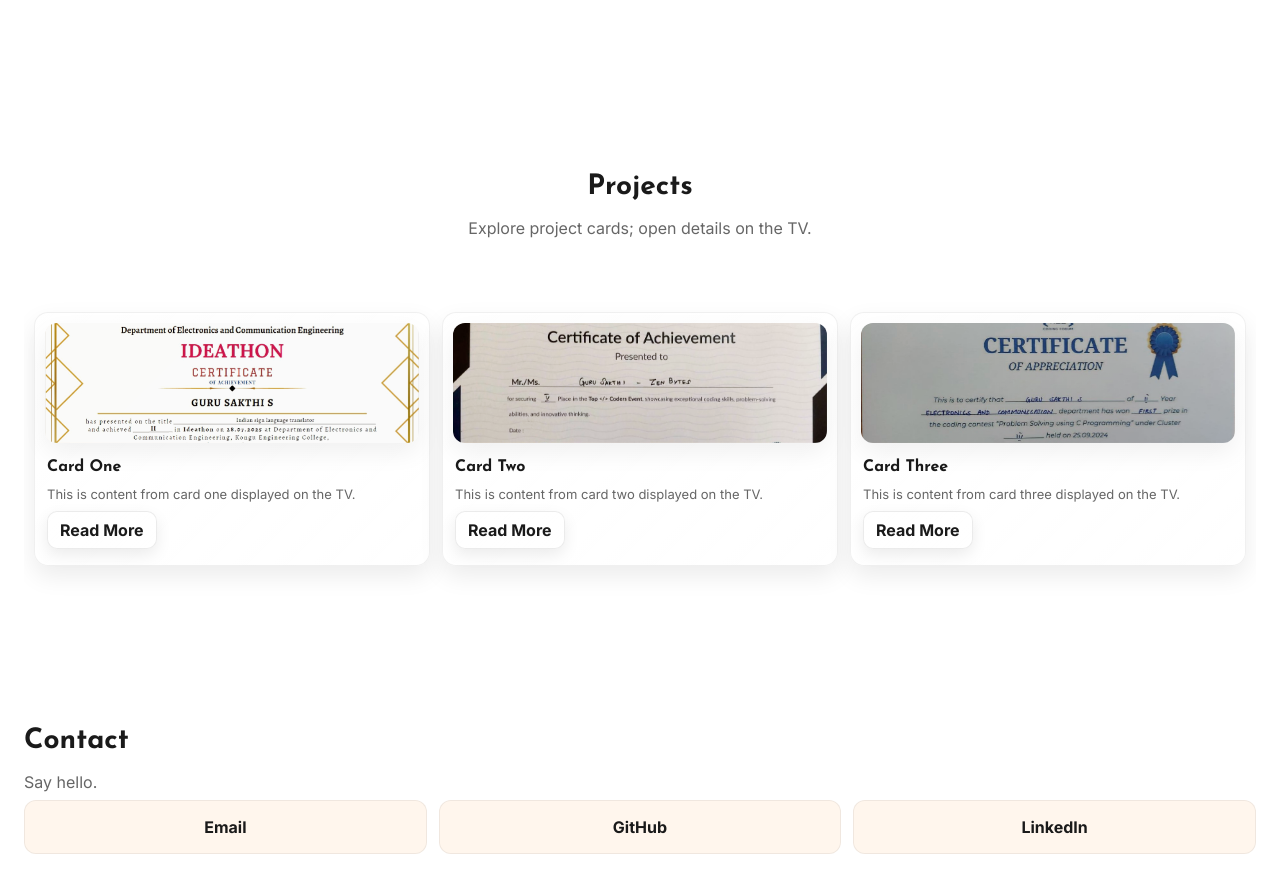
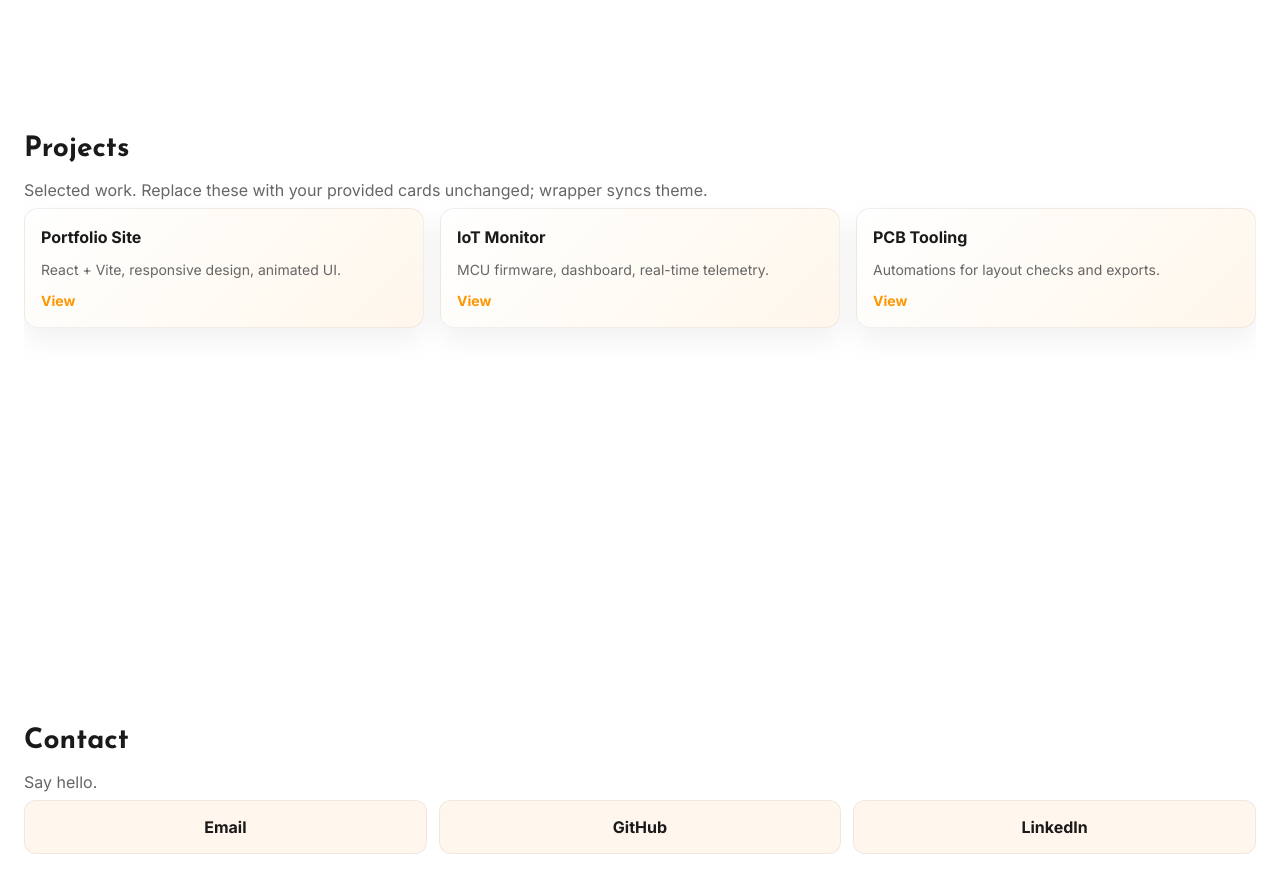
Before and after one commit to GSak29/Portfolio, a React (Vite) app: page /works in a window 1280 px wide. Shown: the part 2520-3412 px from the top of the page. Built offline with nearby package versions, Linux system fonts and the light colour scheme.

Commit message:
Made Some stage after removing the tv popup

```diff
--- a/src/pages/data/AchievementsData.ts
+++ /dev/null
@@ -1,27 +0,0 @@
-export interface Achievement {
-  title: string;
-  desc: string;
-  image: string;
-  gradient: string;
-}
-
-export const achievements: Achievement[] = [
-  {
-    title: "Card One",
-    desc: "This is content from card one displayed on the TV.",
-    image: "src/assets/achievement/ideathon.jpeg",
-    gradient: "from-blue-500 to-blue-600",
-  },
-  {
-    title: "Card Two",
-    desc: "This is content from card two displayed on the TV.",
-    image: "src/assets/achievement/ebox.jpeg",
-    gradient: "from-purple-500 to-pink-500",
-  },
-  {
-    title: "Card Three",
-    desc: "This is content from card three displayed on the TV.",
-    image: "src/assets/achievement/coding forum.jpeg",
-    gradient: "from-green-500 to-emerald-500",
-  },
-];
--- a/src/pages/sections/Projects.tsx
+++ b/src/pages/sections/Projects.tsx
@@ -1,84 +1,27 @@
-import { useState } from "react";
-import "../styles/Achievements.css";
-import { achievements } from "../data/AchievementsData";
-
 export default function Projects() {
-  const [isOpen, setIsOpen] = useState(false);
-  const [index, setIndex] = useState(0);
-
-  const openTV = (i: number) => {
-    setIndex(i);
-    setIsOpen(true);
-  };
-
-  const closeTV = () => setIsOpen(false);
-
-  const next = () =>
-    setIndex((prev) => (prev + 1) % achievements.length);
-
-  const prev = () =>
-    setIndex((prev) => (prev - 1 + achievements.length) % achievements.length);
-
-  const current = achievements[index];
-
   return (
     <div id="projects" className="section">
-      <div className="section-header section-header--center">
+      <div className="section-header">
         <h2 className="section-title">Projects</h2>
-        <p className="section-desc">Explore project cards; open details on the TV.</p>
+        <p className="section-desc">Selected work. Replace these with your provided cards unchanged; wrapper syncs theme.</p>
       </div>
-
-      <section className="ach-grid">
-        {achievements.map((item, i) => (
-          <article
-            key={i}
-            className="ach-card"
-            style={{ ["--card-accent" as any]: "rgba(255,149,0,0.18)" }}
-          >
-            <div className="ach-hero">
-              <img className="ach-img" src={item.image} alt={item.title} />
-              <span className="ach-grade" />
-            </div>
-            <div className="ach-content">
-              <h2 className="ach-title">{item.title}</h2>
-              <p className="ach-desc">{item.desc}</p>
-              <button
-                onClick={() => openTV(i)}
-                className="ach-btn"
-              >
-                Read More
-              </button>
-            </div>
-          </article>
-        ))}
-      </section>
-
-      {isOpen && (
-        <section className="overlay">
-          <div className="tv-container">
-            <div className="tv-screen">
-              <div className="static" />
-
-              <div className="tv-content">
-                <div
-                  className="tv-image"
-                  style={{ backgroundImage: `url("${current.image}")` }}
-                />
-                <div className="tv-text">
-                  <h2>{current.title}</h2>
-                  <p>{current.desc}</p>
-                </div>
-              </div>
-            </div>
-
-            <div className="tv-controls">
-              <button className="tv-btn" onClick={prev}>⏮</button>
-              <button className="tv-btn power-btn" onClick={closeTV}>⏻</button>
-              <button className="tv-btn" onClick={next}>⏭</button>
-            </div>
-          </div>
-        </section>
-      )}
+      <div className="card-grid">
+        <div className="section-card project-card">
+          <div className="card-title">Portfolio Site</div>
+          <div className="card-desc">React + Vite, responsive design, animated UI.</div>
+          <a className="card-link" href="#">View</a>
+        </div>
+        <div className="section-card project-card">
+          <div className="card-title">IoT Monitor</div>
+          <div className="card-desc">MCU firmware, dashboard, real-time telemetry.</div>
+          <a className="card-link" href="#">View</a>
+        </div>
+        <div className="section-card project-card">
+          <div className="card-title">PCB Tooling</div>
+          <div className="card-desc">Automations for layout checks and exports.</div>
+          <a className="card-link" href="#">View</a>
+        </div>
+      </div>
     </div>
-  );
+  )
 }
--- a/src/pages/styles/Achievements.css
+++ /dev/null
@@ -1,68 +0,0 @@
-/* TV overlay */
-.overlay { position: fixed; inset: 0; background: transparent; display: flex; align-items: center; justify-content: center; z-index: 9999; }
-
-/* TV container */
-.tv-container {
-  display: flex;
-  flex-direction: column;
-  align-items: center;
-  animation: zoomIn 0.3s ease;
-}
-
-/* TV screen */
-.tv-screen { position: relative; width: min(520px, 88vw); height: calc(min(520px, 88vw) * 0.72); background: linear-gradient(180deg, #151618, #2e3035); border: 10px solid #333; border-radius: 14px; box-shadow: 0 20px 40px rgba(0,0,0,0.35), inset 0 0 28px rgba(255,255,255,0.08); overflow: hidden; padding: 10px; color: white; }
-
-/* Static effect */
-.static { display: none; }
-
-.tv-content { position: relative; z-index: 2; height: 100%; display: grid; grid-template-rows: 1fr auto; background: #000; border-radius: 12px; box-shadow: inset 0 0 36px rgba(255,255,255,0.06); overflow: hidden; }
-
-.tv-image { position: relative; width: 100%; height: 100%; border-radius: 10px; background-size: cover; background-position: center; border: 2px solid #222; filter: saturate(1.08) contrast(1.04) brightness(0.98); }
-.tv-image::after { content: ""; position: absolute; inset: 0; pointer-events: none; border-radius: inherit; background: linear-gradient(135deg, var(--tv-tint, rgba(255,149,0,0.22)), rgba(255,255,255,0.0) 60%); mix-blend-mode: soft-light; opacity: 0.9; }
-.tv-image::before { content: ""; position: absolute; inset: 0; background: radial-gradient(ellipse at 20% 80%, rgba(255,255,255,0.08), rgba(0,0,0,0) 60%); border-radius: inherit; pointer-events: none; mix-blend-mode: overlay; }
-
-.tv-text { padding: 12px 14px; border-radius: 12px; background: linear-gradient(180deg, rgba(0,0,0,0.15), rgba(0,0,0,0.85)); color: #fff; }
-.tv-text h2 { font-size: 22px; font-weight: bold; margin: 0; }
-
-.tv-text p { font-size: 14px; opacity: 0.95; margin: 4px 0 0; }
-
-/* TV buttons */
-.tv-controls { display: flex; gap: 16px; margin-top: 14px; justify-content: center; align-items: center; }
-
-.tv-btn { width: 44px; height: 44px; border-radius: 50%; background: #111; color: white; font-size: 18px; cursor: pointer; border: 2px solid #444; box-shadow: inset 0 0 6px #000; display: inline-flex; align-items: center; justify-content: center; padding: 0; text-align: center; line-height: 0; }
-
-.tv-btn:hover {
-  background: #333;
-}
-
-.power-btn {
-  color: red;
-  border-color: red;
-  box-shadow: 0 0 10px red;
-}
-
-/* Animations */
-@keyframes flicker {
-  0% { opacity: 0.12; }
-  50% { opacity: 0.2; }
-  100% { opacity: 0.12; }
-}
-
-@keyframes zoomIn {
-  from { transform: scale(0.8); opacity: 0; }
-  to { transform: scale(1); opacity: 1; }
-}
-
-/* Cards */
-.ach-grid { display: grid; grid-template-columns: repeat(auto-fit, minmax(240px, 1fr)); gap: 12px; align-items: start; padding: 10px; margin-top: 18px; }
-.ach-card { display: grid; grid-template-rows: auto 1fr; gap: 8px; background: linear-gradient(135deg, rgba(255,255,255,0.92), rgba(255,255,255,0.86)); border: 1px solid rgba(0,0,0,0.06); border-radius: 14px; padding: 10px; box-shadow: 0 10px 24px rgba(0,0,0,0.08); transition: transform 300ms cubic-bezier(0.22, 1, 0.36, 1), box-shadow 280ms ease, background 300ms ease; transform-style: preserve-3d; }
-.ach-card:hover, .ach-card:focus-visible { transform: perspective(900px) translateY(-5px) rotateX(1.4deg) scale(1.01); box-shadow: 0 16px 36px rgba(0,0,0,0.12); }
-.ach-hero { position: relative; height: 120px; border-radius: 12px; overflow: hidden; box-shadow: 0 10px 24px rgba(0,0,0,0.06); }
-.ach-img { width: 100%; height: 100%; object-fit: cover; display: block; transform: translateZ(0); transition: transform 280ms ease, filter 220ms ease; filter: saturate(1.06) contrast(1.03) brightness(0.98); }
-.ach-card:hover .ach-img { transform: scale(1.03); }
-.ach-grade { position: absolute; inset: 0; pointer-events: none; background: linear-gradient(135deg, var(--card-accent, rgba(255,149,0,0.18)), rgba(255,255,255,0.0)); opacity: 0.85; mix-blend-mode: soft-light; }
-.ach-content { display: grid; gap: 6px; padding: 4px 2px 6px; }
-.ach-title { font-weight: 800; color: #1a1a1a; font-size: 16px; margin: 0; }
-.ach-desc { color: #666; font-size: 13px; margin: 0; }
-.ach-btn { justify-self: start; display: inline-flex; align-items: center; gap: 6px; padding: 8px 12px; border-radius: 10px; background: linear-gradient(135deg, rgba(255,255,255,0.88), rgba(255,255,255,0.76)); color: #1a1a1a; font-weight: 700; border: 1px solid rgba(0,0,0,0.08); box-shadow: 0 6px 16px rgba(0,0,0,0.08); transition: box-shadow 220ms ease, background 220ms ease; }
-.ach-btn:hover, .ach-btn:focus-visible { box-shadow: 0 10px 24px rgba(0,0,0,0.12), 0 0 0 2px rgba(255,149,0,0.18); background: linear-gradient(135deg, rgba(255,255,255,0.92), rgba(255,149,0,0.08)); }
```
Also changed, not shown: src/pages/sections/Achievements.tsx (line endings or trailing spaces).
